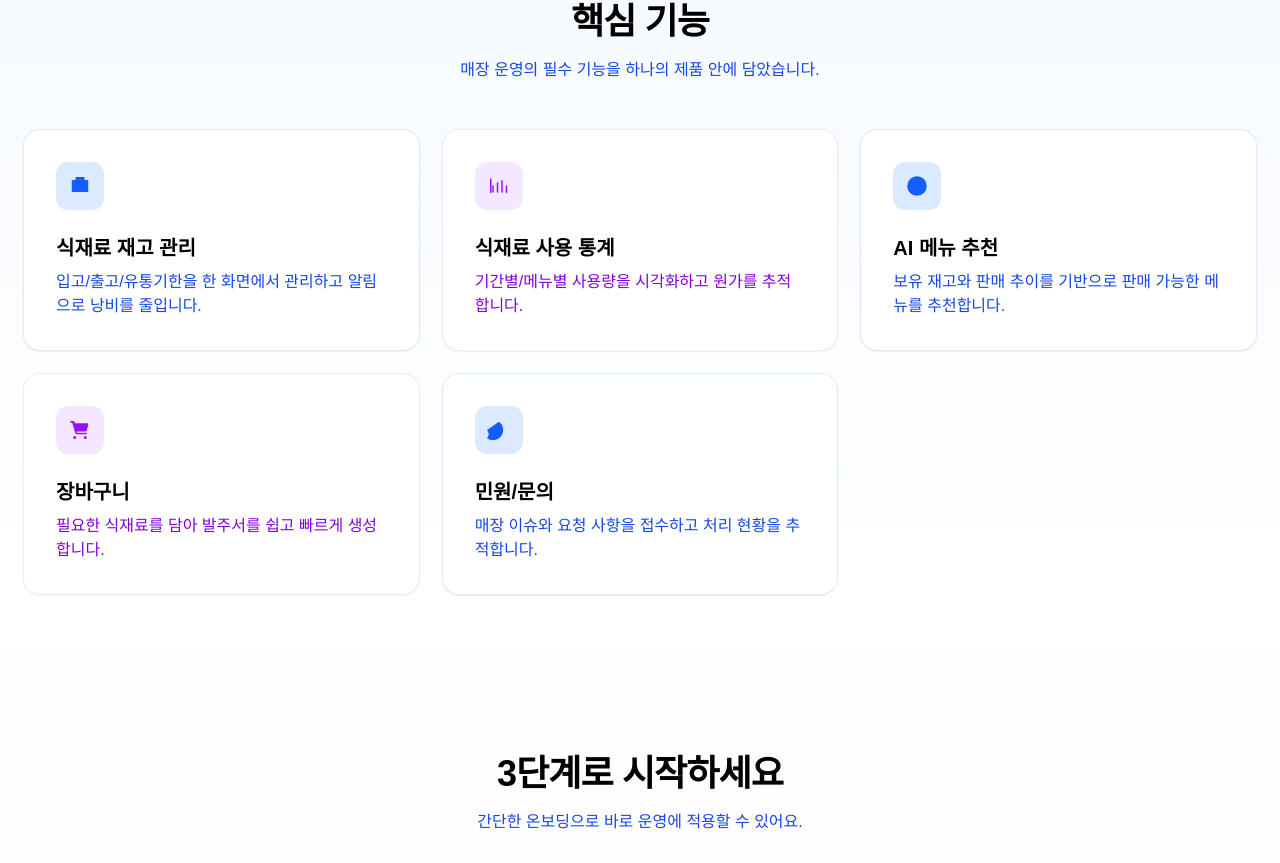
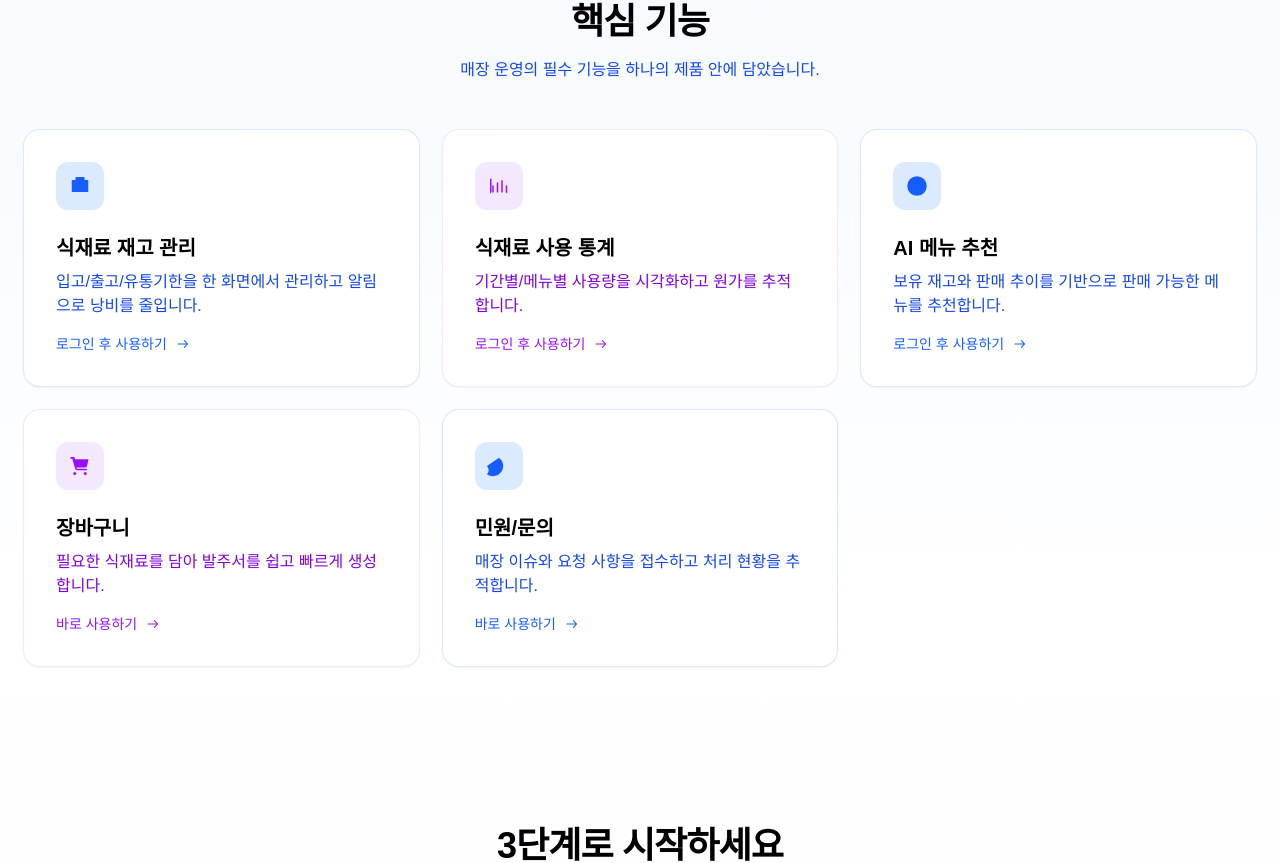
Before and after one commit to KIMKEONHO/Ingredients-Management-System, a Next.js app in the folder frontend/: page / in a window 1280 px wide. Shown: the part 610-1473 px from the top of the page. Built offline with nearby package versions, Linux system fonts and the light colour scheme; no server answers.

Commit message:
[ front ] : #83 [모든사용자] 로그인 여부에 따른 메인 페이지

```diff
--- a/frontend/src/app/page.tsx
+++ b/frontend/src/app/page.tsx
@@ -1,6 +1,19 @@
-import Link from 'next/link'
+'use client';
+
+import Link from 'next/link';
+import { useGlobalLoginMember } from '@/app/stores/auth/loginMamber';
 
 export default function Home() {
+  const { isLogin, isLoginMemberPending } = useGlobalLoginMember();
+
+  const handleFeatureClick = (e: React.MouseEvent, featurePath: string) => {
+    if (!isLogin && !isLoginMemberPending) {
+      e.preventDefault();
+      // 로그인 페이지로 이동
+      window.location.href = '/login';
+    }
+  };
+
   return (
       <>
         <main className="relative overflow-hidden bg-gradient-to-b from-blue-50 via-white to-purple-50">
@@ -17,10 +30,21 @@ export default function Home() {
                 재고부터 통계, AI 추천까지. 매장의 운영을 단순하고 똑똑하게 만듭니다.
               </p>
               <div className="mt-10 flex items-center justify-center gap-3">
+                {!isLoginMemberPending && !isLogin ? (
                   <a href="/login" className="inline-flex items-center gap-2 rounded-full bg-blue-600 px-6 py-3 font-semibold text-white shadow-sm transition hover:bg-blue-700 focus:outline-none focus:ring-4 focus:ring-blue-200">
                     시작하기
                     <svg xmlns="http://www.w3.org/2000/svg" viewBox="0 0 24 24" fill="currentColor" className="h-5 w-5"><path d="M3.75 12a.75.75 0 0 1 .75-.75h12.69l-3.72-3.72a.75.75 0 1 1 1.06-1.06l5 5a.75.75 0 0 1 0 1.06l-5 5a.75.75 0 1 1-1.06-1.06l3.72-3.72H4.5A.75.75 0 0 1 3.75 12Z"/></svg>
                   </a>
+                ) : !isLoginMemberPending && isLogin ? (
+                  <a href="/inventory" className="inline-flex items-center gap-2 rounded-full bg-blue-600 px-6 py-3 font-semibold text-white shadow-sm transition hover:bg-blue-700 focus:outline-none focus:ring-4 focus:ring-blue-200">
+                    재고 관리하기
+                    <svg xmlns="http://www.w3.org/2000/svg" viewBox="0 0 24 24" fill="currentColor" className="h-5 w-5"><path d="M3.75 12a.75.75 0 0 1 .75-.75h12.69l-3.72-3.72a.75.75 0 1 1 1.06-1.06l5 5a.75.75 0 0 1 0 1.06l-5 5a.75.75 0 1 1-1.06-1.06l3.72-3.72H4.5A.75.75 0 0 1 3.75 12Z"/></svg>
+                  </a>
+                ) : (
+                  <div className="inline-flex items-center gap-2 rounded-full bg-gray-400 px-6 py-3 font-semibold text-white">
+                    로딩 중...
+                  </div>
+                )}
                 <a href="#features" className="inline-flex items-center gap-2 rounded-full bg-white px-6 py-3 font-semibold text-blue-700 ring-1 ring-blue-200 transition hover:bg-blue-50">
                   기능 보기
                 </a>
@@ -39,31 +63,61 @@ export default function Home() {
 
             <div className="mt-12 grid grid-cols-1 gap-6 md:grid-cols-2 lg:grid-cols-3">
               {/* 재고 관리 */}
-              <div className="group rounded-2xl bg-white p-8 shadow-sm ring-1 ring-blue-100 transition hover:shadow-md">
+              <Link
+                href="/inventory"
+                className="group rounded-2xl bg-white p-8 shadow-sm ring-1 ring-blue-100 transition hover:shadow-md hover:ring-blue-200"
+                onClick={(e) => handleFeatureClick(e, '/inventory')}
+              >
                 <div className="flex h-12 w-12 items-center justify-center rounded-xl bg-blue-100 text-blue-600">
                   <svg xmlns="http://www.w3.org/2000/svg" viewBox="0 0 24 24" fill="currentColor" className="h-6 w-6"><path d="M3.75 6.75A.75.75 0 0 1 4.5 6h15a.75.75 0 0 1 .75.75v10.5a.75.75 0 0 1-.75.75h-15a.75.75 0 0 1-.75-.75V6.75Z"/><path d="M7.5 3.75A.75.75 0 0 1 8.25 3h7.5a.75.75 0 0 1 .75.75V6h-9V3.75Z"/></svg>
                 </div>
                 <h3 className="mt-6 text-xl font-semibold text-black">식재료 재고 관리</h3>
                 <p className="mt-2 text-blue-700">입고/출고/유통기한을 한 화면에서 관리하고 알림으로 낭비를 줄입니다.</p>
+                <div className="mt-4 flex items-center text-sm text-blue-600 group-hover:text-blue-700">
+                  <span>{!isLogin && !isLoginMemberPending ? '로그인 후 사용하기' : '바로 사용하기'}</span>
+                  <svg xmlns="http://www.w3.org/2000/svg" viewBox="0 0 24 24" fill="currentColor" className="ml-2 h-4 w-4 transition-transform group-hover:translate-x-1">
+                    <path d="M3.75 12a.75.75 0 0 1 .75-.75h12.69l-3.72-3.72a.75.75 0 1 1 1.06-1.06l5 5a.75.75 0 0 1 0 1.06l-5 5a.75.75 0 1 1-1.06-1.06l3.72-3.72H4.5A.75.75 0 0 1 3.75 12Z"/>
+                  </svg>
                 </div>
+              </Link>
 
               {/* 사용 통계 */}
-              <div className="group rounded-2xl bg-white p-8 shadow-sm ring-1 ring-purple-100 transition hover:shadow-md">
+              <Link
+                href="/statistics"
+                className="group rounded-2xl bg-white p-8 shadow-sm ring-1 ring-purple-100 transition hover:shadow-md hover:ring-purple-200"
+                onClick={(e) => handleFeatureClick(e, '/statistics')}
+              >
                 <div className="flex h-12 w-12 items-center justify-center rounded-xl bg-purple-100 text-purple-600">
                   <svg xmlns="http://www.w3.org/2000/svg" viewBox="0 0 24 24" fill="currentColor" className="h-6 w-6"><path d="M3.75 19.5a.75.75 0 0 1-.75-.75V5.25a.75.75 0 0 1 1.5 0v12.75c0 .414-.336.75-.75.75Z"/><path d="M6 18.75a.75.75 0 0 1-.75-.75v-6a.75.75 0 0 1 1.5 0v6c0 .414-.336.75-.75.75Zm4.5 0a.75.75 0 0 1-.75-.75V9a.75.75 0 0 1 1.5 0v9c0 .414-.336.75-.75.75Zm4.5 0a.75.75 0 0 1-.75-.75V6.75a.75.75 0 0 1 1.5 0V18c0 .414-.336.75-.75.75Zm4.5 0a.75.75 0 0 1-.75-.75V12a.75.75 0 0 1 1.5 0v6.75c0 .414-.336.75-.75.75Z"/></svg>
                 </div>
                 <h3 className="mt-6 text-xl font-semibold text-black">식재료 사용 통계</h3>
                 <p className="mt-2 text-purple-700">기간별/메뉴별 사용량을 시각화하고 원가를 추적합니다.</p>
+                <div className="mt-4 flex items-center text-sm text-purple-600 group-hover:text-purple-700">
+                  <span>{!isLogin && !isLoginMemberPending ? '로그인 후 사용하기' : '바로 사용하기'}</span>
+                  <svg xmlns="http://www.w3.org/2000/svg" viewBox="0 0 24 24" fill="currentColor" className="ml-2 h-4 w-4 transition-transform group-hover:translate-x-1">
+                    <path d="M3.75 12a.75.75 0 0 1 .75-.75h12.69l-3.72-3.72a.75.75 0 1 1 1.06-1.06l5 5a.75.75 0 0 1 0 1.06l-5 5a.75.75 0 1 1-1.06-1.06l3.72-3.72H4.5A.75.75 0 0 1 3.75 12Z"/>
+                  </svg>
                 </div>
+              </Link>
 
               {/* AI 메뉴 추천 */}
-              <div className="group rounded-2xl bg-white p-8 shadow-sm ring-1 ring-blue-100 transition hover:shadow-md">
+              <Link
+                href="/callender"
+                className="group rounded-2xl bg-white p-8 shadow-sm ring-1 ring-blue-100 transition hover:shadow-md hover:ring-blue-200"
+                onClick={(e) => handleFeatureClick(e, '/callender')}
+              >
                 <div className="flex h-12 w-12 items-center justify-center rounded-xl bg-blue-100 text-blue-600">
                   <svg xmlns="http://www.w3.org/2000/svg" viewBox="0 0 24 24" fill="currentColor" className="h-6 w-6"><path d="M12 2.25a9.75 9.75 0 1 0 9.75 9.75A9.761 9.761 0 0 0 12 2.25Zm.75 4.5a.75.75 0 0 0-1.5 0v6a.75.75 0 0 0 .44.68l4.5 2.25a.75.75 0 1 0 .66-1.34L12.75 12.3V6.75Z"/></svg>
                 </div>
                 <h3 className="mt-6 text-xl font-semibold text-black">AI 메뉴 추천</h3>
                 <p className="mt-2 text-blue-700">보유 재고와 판매 추이를 기반으로 판매 가능한 메뉴를 추천합니다.</p>
+                <div className="mt-4 flex items-center text-sm text-blue-600 group-hover:text-blue-700">
+                  <span>{!isLogin && !isLoginMemberPending ? '로그인 후 사용하기' : '바로 사용하기'}</span>
+                  <svg xmlns="http://www.w3.org/2000/svg" viewBox="0 0 24 24" fill="currentColor" className="ml-2 h-4 w-4 transition-transform group-hover:translate-x-1">
+                    <path d="M3.75 12a.75.75 0 0 1 .75-.75h12.69l-3.72-3.72a.75.75 0 1 1 1.06-1.06l5 5a.75.75 0 0 1 0 1.06l-5 5a.75.75 0 1 1-1.06-1.06l3.72-3.72H4.5A.75.75 0 0 1 3.75 12Z"/>
+                  </svg>
                 </div>
+              </Link>
 
               {/* 장바구니 */}
               <Link href="/cart" className="group rounded-2xl bg-white p-8 shadow-sm ring-1 ring-purple-100 transition hover:shadow-md hover:ring-purple-200">
@@ -72,16 +126,28 @@ export default function Home() {
                 </div>
                 <h3 className="mt-6 text-xl font-semibold text-black">장바구니</h3>
                 <p className="mt-2 text-purple-700">필요한 식재료를 담아 발주서를 쉽고 빠르게 생성합니다.</p>
+                <div className="mt-4 flex items-center text-sm text-purple-600 group-hover:text-purple-700">
+                  <span>바로 사용하기</span>
+                  <svg xmlns="http://www.w3.org/2000/svg" viewBox="0 0 24 24" fill="currentColor" className="ml-2 h-4 w-4 transition-transform group-hover:translate-x-1">
+                    <path d="M3.75 12a.75.75 0 0 1 .75-.75h12.69l-3.72-3.72a.75.75 0 1 1 1.06-1.06l5 5a.75.75 0 0 1 0 1.06l-5 5a.75.75 0 1 1-1.06-1.06l3.72-3.72H4.5A.75.75 0 0 1 3.75 12Z"/>
+                  </svg>
+                </div>
               </Link>
 
               {/* 민원/문의 */}
-              <div className="group rounded-2xl bg-white p-8 shadow-sm ring-1 ring-blue-100 transition hover:shadow-md">
+              <Link href="/support" className="group rounded-2xl bg-white p-8 shadow-sm ring-1 ring-blue-100 transition hover:shadow-md hover:ring-blue-200">
                 <div className="flex h-12 w-12 items-center justify-center rounded-xl bg-blue-100 text-blue-600">
                   <svg xmlns="http://www.w3.org/2000/svg" viewBox="0 0 24 24" fill="currentColor" className="h-6 w-6"><path d="M12 3.75A8.25 8.25 8.25 0 1 0 20.25 12 8.26 8.26 0 0 0 12 3.75Zm0 12.75a.75.75 0 0 1-.53-.22l-2.25-2.25a.75.75 0 0 1 1.06-1.06l1.72 1.72 3.97-3.97a.75.75 0 1 1 1.06 1.06l-4.5 4.5a.75.75 0 0 1-.53.22Z"/></svg>
                 </div>
                 <h3 className="mt-6 text-xl font-semibold text-black">민원/문의</h3>
                 <p className="mt-2 text-blue-700">매장 이슈와 요청 사항을 접수하고 처리 현황을 추적합니다.</p>
+                <div className="mt-4 flex items-center text-sm text-blue-600 group-hover:text-blue-700">
+                  <span>바로 사용하기</span>
+                  <svg xmlns="http://www.w3.org/2000/svg" viewBox="0 0 24 24" fill="currentColor" className="ml-2 h-4 w-4 transition-transform group-hover:translate-x-1">
+                    <path d="M3.75 12a.75.75 0 0 1 .75-.75h12.69l-3.72-3.72a.75.75 0 1 1 1.06-1.06l5 5a.75.75 0 0 1 0 1.06l-5 5a.75.75 0 1 1-1.06-1.06l3.72-3.72H4.5A.75.75 0 0 1 3.75 12Z"/>
+                  </svg>
                 </div>
+              </Link>
             </div>
           </section>
 
@@ -117,10 +183,21 @@ export default function Home() {
               <h3 className="text-2xl md:text-3xl font-bold tracking-tight text-white">재고 데이터를, 매출로 바꾸세요</h3>
               <p className="mt-3 text-blue-100">AI 추천과 자동 통계로 의사결정을 더 빠르고 정확하게.</p>
               <div className="mt-8">
+                {!isLoginMemberPending && !isLogin ? (
                   <a href="/login" className="inline-flex items-center gap-2 rounded-full bg-white px-6 py-3 font-semibold text-blue-700 shadow-sm transition hover:bg-blue-50">
                     지금 시작하기
                     <svg xmlns="http://www.w3.org/2000/svg" viewBox="0 0 24 24" fill="currentColor" className="h-5 w-5"><path d="M3.75 12a.75.75 0 0 1 .75-.75h12.69l-3.72-3.72a.75.75 0 1 1 1.06-1.06l5 5a.75.75 0 0 1 0 1.06l-5 5a.75.75 0 1 1-1.06-1.06l3.72-3.72H4.5A.75.75 0 0 1 3.75 12Z"/></svg>
                   </a>
+                ) : !isLoginMemberPending && isLogin ? (
+                  <a href="/inventory" className="inline-flex items-center gap-2 rounded-full bg-white px-6 py-3 font-semibold text-blue-700 shadow-sm transition hover:bg-blue-50">
+                    재고 관리하기
+                    <svg xmlns="http://www.w3.org/2000/svg" viewBox="0 0 24 24" fill="currentColor" className="h-5 w-5"><path d="M3.75 12a.75.75 0 0 1 .75-.75h12.69l-3.72-3.72a.75.75 0 1 1 1.06-1.06l5 5a.75.75 0 0 1 0 1.06l-5 5a.75.75 0 1 1-1.06-1.06l3.72-3.72H4.5A.75.75 0 0 1 3.75 12Z"/></svg>
+                  </a>
+                ) : (
+                  <div className="inline-flex items-center gap-2 rounded-full bg-white/50 px-6 py-3 font-semibold text-white">
+                    로딩 중...
+                  </div>
+                )}
               </div>
             </div>
           </section>
@@ -131,9 +208,19 @@ export default function Home() {
               <h2 className="text-3xl md:text-4xl font-bold tracking-tight text-black">지금 바로 IMS를 경험하세요</h2>
               <p className="mt-4 text-blue-700">로그인하고 1분 만에 매장에 맞는 재고 관리 환경을 구성해보세요.</p>
               <div className="mt-8 flex items-center justify-center gap-3">
+                {!isLoginMemberPending && !isLogin ? (
                   <a href="/login" className="inline-flex items-center gap-2 rounded-full bg-blue-600 px-6 py-3 font-semibold text-white shadow-sm transition hover:bg-blue-700 focus:outline-none focus:ring-4 focus:ring-blue-200">
                     로그인하고 시작하기
                   </a>
+                ) : !isLoginMemberPending && isLogin ? (
+                  <a href="/inventory" className="inline-flex items-center gap-2 rounded-full bg-blue-600 px-6 py-3 font-semibold text-white shadow-sm transition hover:bg-blue-700 focus:outline-none focus:ring-4 focus:ring-blue-200">
+                    재고 관리하기
+                  </a>
+                ) : (
+                  <div className="inline-flex items-center gap-2 rounded-full bg-gray-400 px-6 py-3 font-semibold text-white">
+                    로딩 중...
+                  </div>
+                )}
                 <a href="#" className="inline-flex items-center gap-2 rounded-full bg-white px-6 py-3 font-semibold text-blue-700 ring-1 ring-blue-200 transition hover:bg-blue-50">
                   데모 살펴보기
                 </a>
```
Lines whose indentation alone changed are shown as unchanged.
